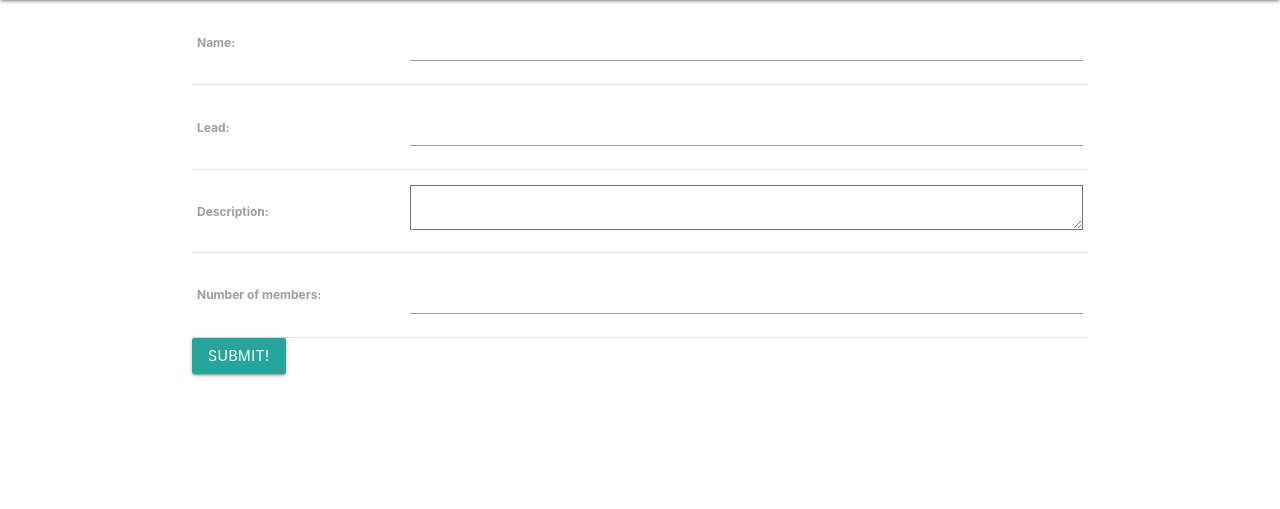
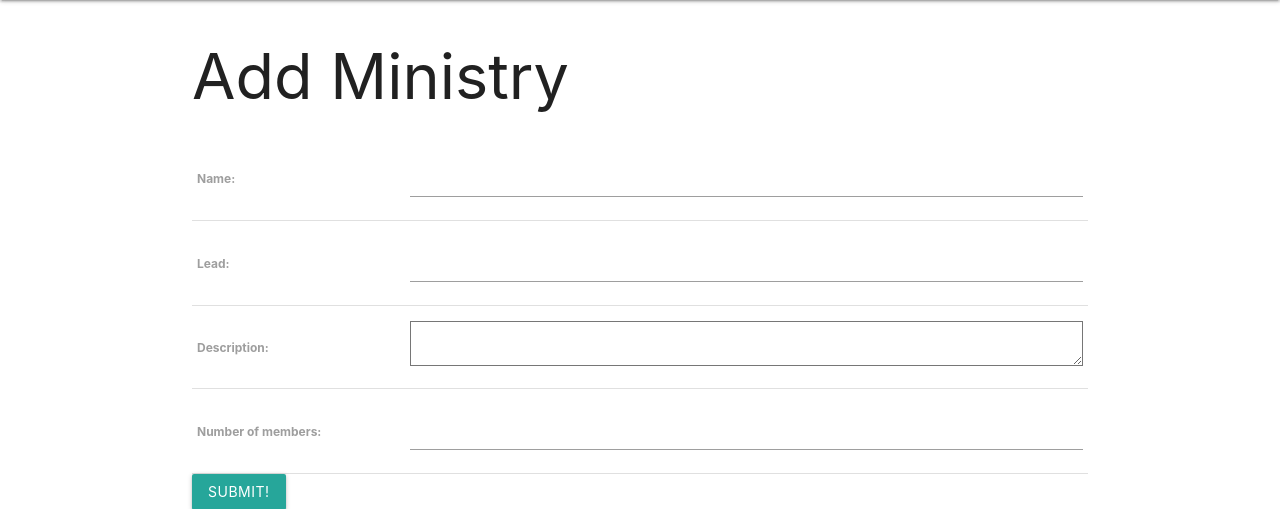
Before and after one commit to woojinv/Hebron-Ministries, a Django app: page /ministries/create/ in a window 1280 px wide. Shown: the part 64-573 px from the top of the page. Run offline with Django 4.2, Linux system fonts and the light colour scheme.

Commit message:
edit form displays name of ministry

```diff
--- a/main_app/templates/main_app/ministry_form.html
+++ b/main_app/templates/main_app/ministry_form.html
@@ -2,6 +2,14 @@
 
 
 {% block content %}
+
+    <!-- Displays which minitsry is being updated, depending on updating or creating new ministry -->
+    {% if object %}
+        <h1>Edit <span class="teal-text">{{object.name}}</span></h1>
+    {% else %}
+        <h1>Add Ministry</h1>
+    {% endif %}
+
 <!-- action left empty to make form post to same url used to display it -->
     <form action="" method="post">
         {% csrf_token %}
```
